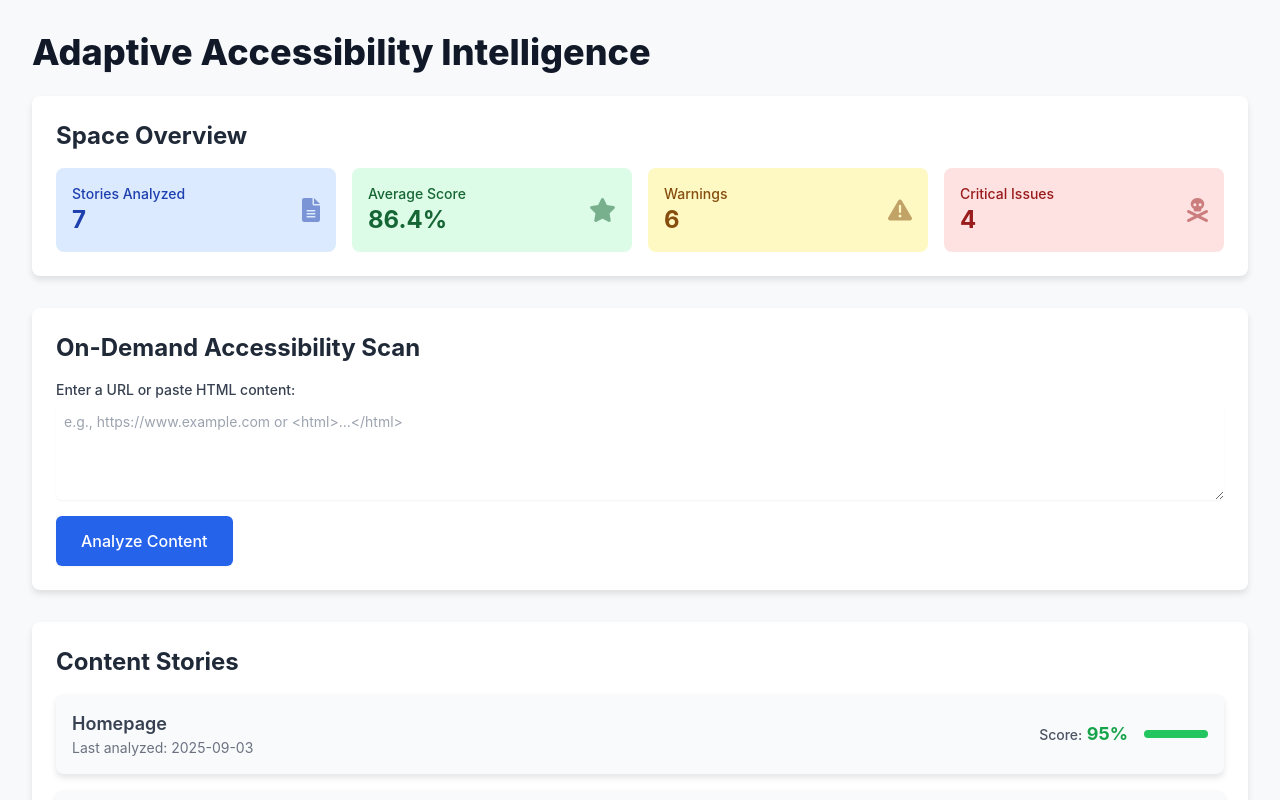
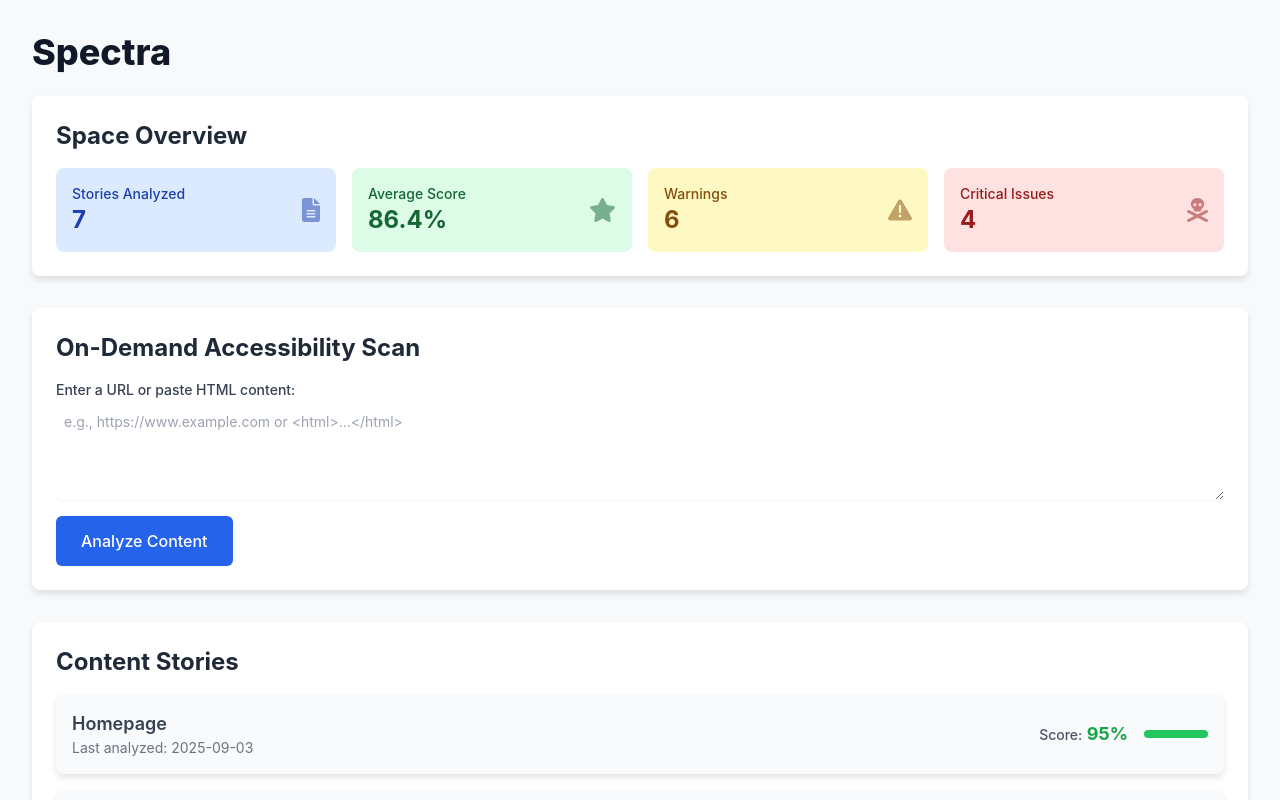
Before and after one commit to edimaudo/Adaptive-Accessibility-Intelligence, a plain HTML site: page index.html in a window 1280 px wide. Shown: the top 800 px of the page. Drawn offline with nearby package versions, Linux system fonts and the light colour scheme; no server answers.

Commit message:
Update index.html

```diff
--- a/index.html
+++ b/index.html
@@ -3,7 +3,7 @@
 <head>
     <meta charset="UTF-8">
     <meta name="viewport" content="width=device-width, initial-scale=1.0">
-    <title>Adaptive Accessibility Dashboard</title>
+    <title>Spectra: Adaptive Accessibility Intelligence</title>
     <script src="https://cdn.tailwindcss.com"></script>
     <link rel="stylesheet" href="https://cdnjs.cloudflare.com/ajax/libs/font-awesome/6.0.0-beta3/css/all.min.css">
     <style>
@@ -62,7 +62,7 @@
 </head>
 <body class="p-8">
     <div id="app" class="max-w-7xl mx-auto">
-        <h1 class="text-4xl font-extrabold text-gray-900 mb-6">Adaptive Accessibility Intelligence</h1>
+        <h1 class="text-4xl font-extrabold text-gray-900 mb-6">Spectra</h1>
 
         <!-- Dashboard Overview Metrics -->
         <div class="bg-white p-6 rounded-lg card mb-8">
```
